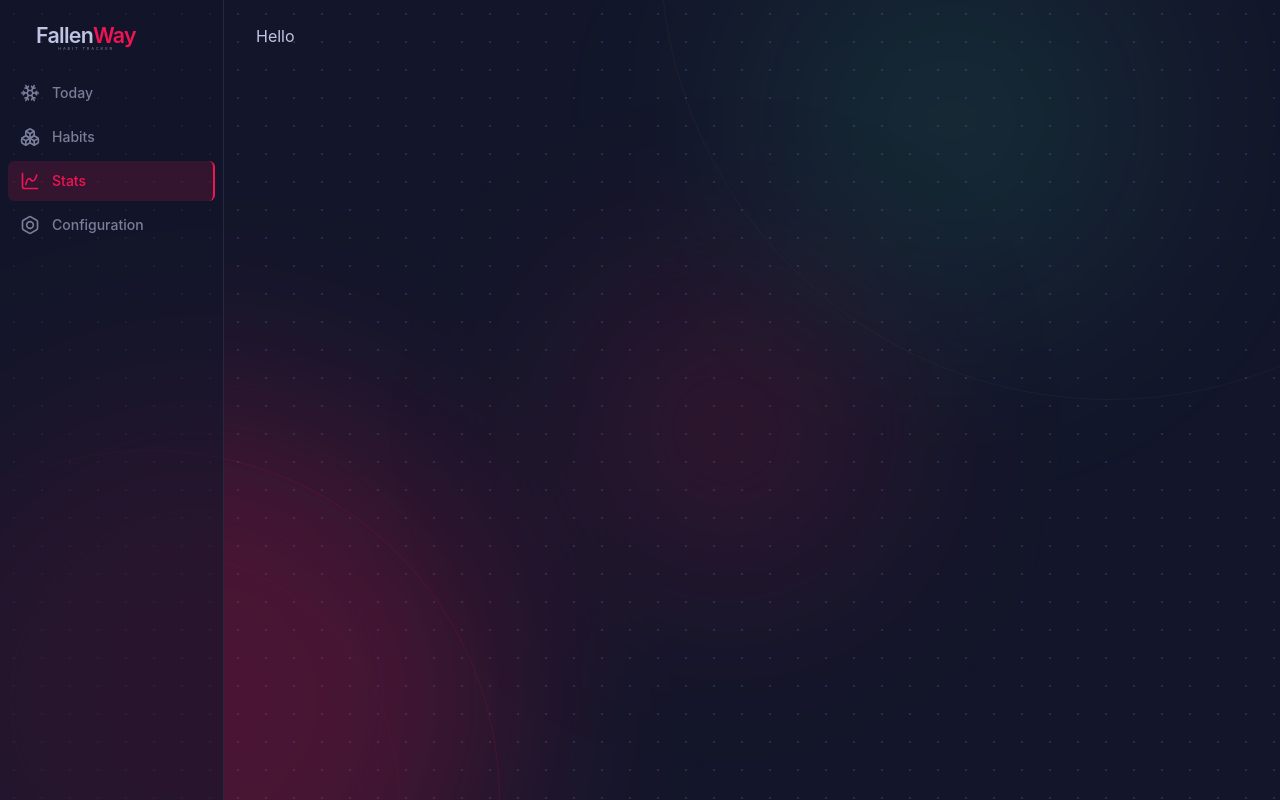
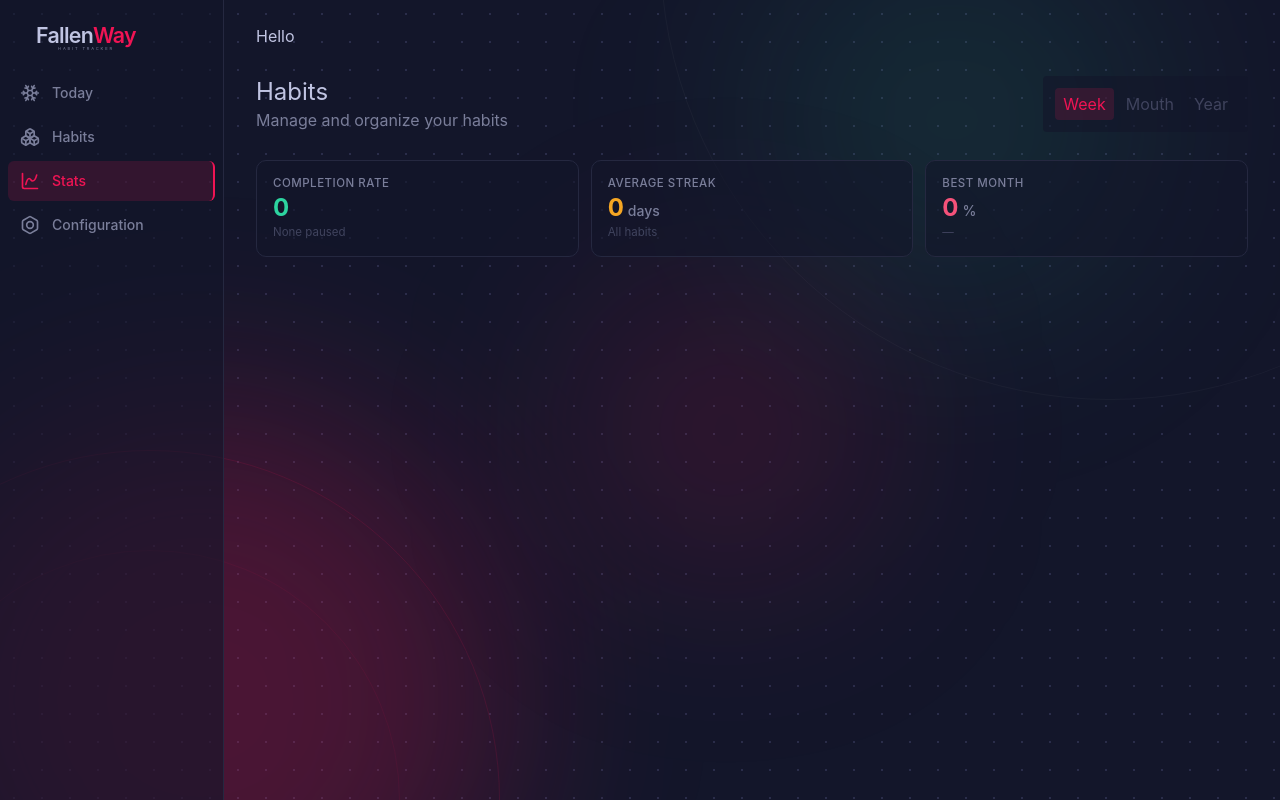
Before and after one commit to DiegoGp227/fallenway, a Next.js app in the folder front/: page /stats in a window 1280 px wide. Built offline with nearby package versions, Linux system fonts and the light colour scheme; no server answers; sample sign-in values are in the browser's storage; what easy-peasy would draw is missing.

Commit message:
feat(stats): scaffold stats page with DateFilter and StatsOverview components

```diff
--- /dev/null
+++ b/front/app/stats/components/organism/DateFilter.tsx
@@ -0,0 +1,9 @@
+export default function DateFilter() {
+    return (
+        <div className="flex gap-1 bg-bg/60 p-3 rounded">
+            <button className="px-2 py-1 rounded text-accent bg-accent/15 cursor-pointer hover:text-accent-bright transition-all duration-300">Week</button>
+            <button className="px-2 py-1 rounded text-text-dim hover:text-text cursor-pointer hover:bg-bg transition-all duration-300">Mouth</button>
+            <button className="px-2 py-1 rounded text-text-dim hover:text-text cursor-pointer hover:bg-bg transition-all duration-300">Year</button>
+        </div>
+    )
+}
--- /dev/null
+++ b/front/app/stats/components/organism/StatsOverview.tsx
@@ -0,0 +1,65 @@
+"use client";
+
+import useHabits from "@/src/habits/hooks/useHabits";
+import useStatsToday from "@/src/habits/hooks/useStatsToday";
+
+const MONTHS = ["January","February","March","April","May","June","July","August","September","October","November","December"];
+
+function formatMonthKey(key: string): string {
+    if (!key) return "—";
+    const [year, month] = key.split("-");
+    return `${MONTHS[parseInt(month) - 1]} ${year}`;
+}
+
+export default function StatsOverview() {
+    const { habits } = useHabits();
+    const { stats } = useStatsToday();
+
+    const active = habits.filter((h) => h.active);
+    const paused = habits.filter((h) => h.active && h.paused).length;
+
+    const nonPaused = active.filter((h) => !h.paused);
+    const avgStreak = nonPaused.length > 0
+        ? Math.round(nonPaused.reduce((s, h) => s + h.streak, 0) / nonPaused.length)
+        : 0;
+
+    return (
+        <div className="flex justify-between gap-3">
+            <div className="bg-bg/60 border border-border rounded-[10px] w-full px-4 py-3.5">
+                <p className="text-[11.5px] font-medium uppercase tracking-[0.5px] text-text-muted">
+                    Completion rate
+                </p>
+                <p className="mt-1 text-[24px] font-bold leading-none text-green">
+                    {active.length}
+                </p>
+                <p className="mt-1 text-[11.5px] text-text-dim">
+                    {paused === 0 ? "None paused" : `${paused} paused`}
+                </p>
+            </div>
+
+            <div className="bg-bg/60 border border-border rounded-[10px] w-full px-4 py-3.5">
+                <p className="text-[11.5px] font-medium uppercase tracking-[0.5px] text-text-muted">
+                    Average streak
+                </p>
+                <p className="mt-1 text-[24px] font-bold leading-none text-amber">
+                    {avgStreak}
+                    <span className="text-[14px] font-medium text-text-muted ml-1">days</span>
+                </p>
+                <p className="mt-1 text-[11.5px] text-text-dim">All habits</p>
+            </div>
+
+            <div className="bg-bg/60 border border-border rounded-[10px] w-full px-4 py-3.5">
+                <p className="text-[11.5px] font-medium uppercase tracking-[0.5px] text-text-muted">
+                    Best month
+                </p>
+                <p className="mt-1 text-[24px] font-bold leading-none text-accent-bright">
+                    {stats?.bestMonthRate ?? 0}
+                    <span className="text-[14px] font-medium text-text-muted ml-1">%</span>
+                </p>
+                <p className="mt-1 text-[11.5px] text-text-dim">
+                    {formatMonthKey(stats?.bestMonthKey ?? "")}
+                </p>
+            </div>
+        </div>
+    );
+}
--- a/front/app/stats/page.tsx
+++ b/front/app/stats/page.tsx
@@ -1,7 +1,15 @@
+import HeaderInfo from "../components/organism/HeaderInfo";
+import DateFilter from "./components/organism/DateFilter";
+import StatsOverview from "./components/organism/StatsOverview";
+
 export default function stats() {
     return (
         <>
             <div>Hello</div>
+            <HeaderInfo title="Habits" subTitle="Manage and organize your habits">
+                <DateFilter />
+            </HeaderInfo>
+            <StatsOverview />
             <div></div>
             <div></div>
         </>
```
